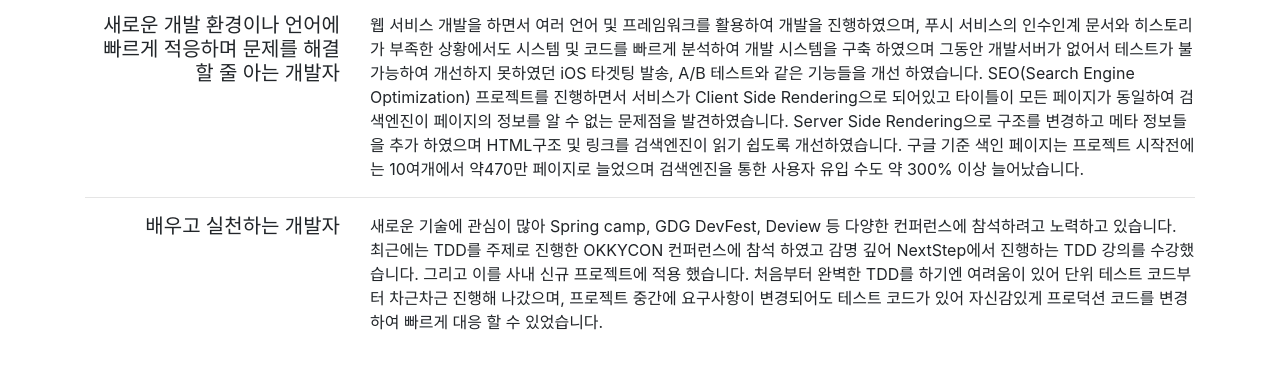
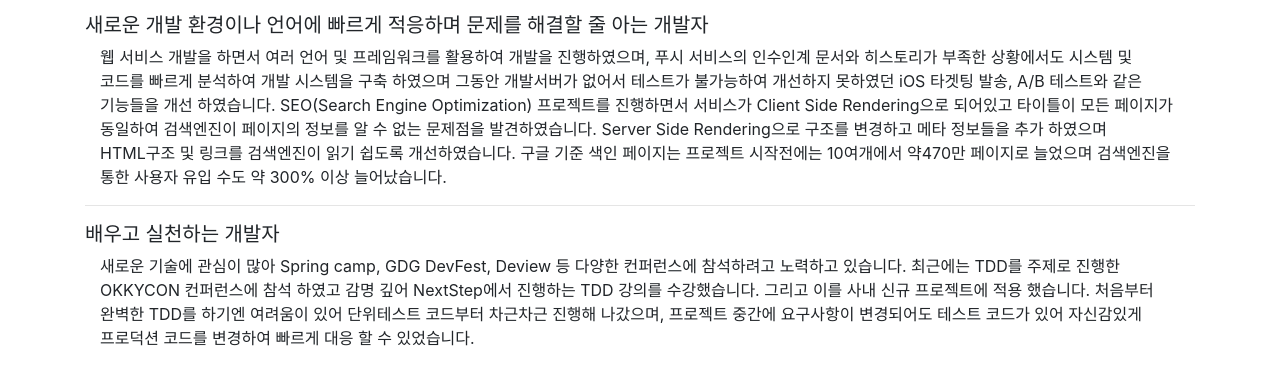
Before and after one commit to mirrors89/resume, a website: page index.html in a window 1280 px wide. Shown: the part 360-739 px from the top of the page. Drawn offline with nearby package versions, Linux system fonts and the light colour scheme.

Commit message:
update introduce

```diff
--- a/index.html
+++ b/index.html
@@ -9,6 +9,7 @@
     crossorigin="anonymous">
   <link rel="stylesheet" href="https://use.fontawesome.com/releases/v5.6.3/css/all.css" integrity="sha384-UHRtZLI+pbxtHCWp1t77Bi1L4ZtiqrqD80Kn4Z8NTSRyMA2Fd33n5dQ8lWUE00s/"
     crossorigin="anonymous">
+  <link rel="stylesheet" href="./style.css">
   <title>이기승의 이력서</title>
 </head>
 
@@ -92,29 +93,42 @@
             </div>
           </div>
         </div>
+
         <div class="row">
-          <div class="col-md-3 col-sm-12 text-md-right">
-            <h5>새로운 개발 환경이나 언어에<br> 빠르게 적응하며 문제를 해결할 줄 아는 개발자</h5>
+          <div class="col-md-12 col-sm-12">
+            <div class="row">
+              <div class="col">
+                <h5>새로운 개발 환경이나 언어에 빠르게 적응하며 문제를 해결할 줄 아는 개발자</h5>
               </div>
-          <div class="col-md-9 col-sm-12">
+            </div>
+            <div class="col-md-12 col-sm-12 text-keep-all">
               웹 서비스 개발을 하면서 여러 언어 및 프레임워크를 활용하여 개발을 진행하였으며, 푸시 서비스의 인수인계 문서와 히스토리가 부족한 상황에서도 시스템 및 코드를 빠르게 분석하여 개발 시스템을
               구축 하였으며 그동안 개발서버가 없어서 테스트가 불가능하여 개선하지 못하였던 iOS 타겟팅 발송, A/B 테스트와 같은 기능들을 개선 하였습니다.
-            SEO(Search Engine Optimization) 프로젝트를 진행하면서 서비스가 Client Side Rendering으로 되어있고 타이틀이 모든 페이지가 동일하여 검색엔진이 페이지의
+              SEO(Search Engine Optimization) 프로젝트를 진행하면서 서비스가 Client Side Rendering으로 되어있고 타이틀이 모든 페이지가 동일하여 검색엔진이
+              페이지의
               정보를 알 수 없는 문제점을 발견하였습니다. Server Side Rendering으로 구조를 변경하고 메타 정보들을 추가 하였으며 HTML구조 및 링크를 검색엔진이 읽기 쉽도록
               개선하였습니다. 구글 기준 색인 페이지는 프로젝트 시작전에는 10여개에서 약470만 페이지로 늘었으며 검색엔진을 통한 사용자 유입 수도 약 300% 이상 늘어났습니다.
             </div>
           </div>
+        </div>
+
         <hr>
+
         <div class="row">
-          <div class="col-md-3 col-sm-12 text-md-right">
+          <div class="col-md-12 col-sm-12">
+            <div class="row">
+              <div class="col">
                 <h5>배우고 실천하는 개발자</h5>
               </div>
-          <div class="col-md-9 col-sm-12">
+            </div>
+            <div class="col-md-12 col-sm-12 text-keep-all">
               새로운 기술에 관심이 많아 Spring camp, GDG DevFest, Deview 등 다양한 컨퍼런스에 참석하려고 노력하고 있습니다. 최근에는 TDD를 주제로 진행한 OKKYCON
-            컨퍼런스에 참석 하였고 감명 깊어 NextStep에서 진행하는 TDD 강의를 수강했습니다. 그리고 이를 사내 신규 프로젝트에 적용 했습니다. 처음부터 완벽한 TDD를 하기엔 여려움이 있어 단위
-            테스트 코드부터 차근차근 진행해 나갔으며, 프로젝트 중간에 요구사항이 변경되어도 테스트 코드가 있어 자신감있게 프로덕션 코드를 변경하여 빠르게 대응 할 수 있었습니다.
+              컨퍼런스에 참석 하였고 감명 깊어 NextStep에서 진행하는 TDD 강의를 수강했습니다. 그리고 이를 사내 신규 프로젝트에 적용 했습니다. 처음부터 완벽한 TDD를 하기엔 여려움이
+              있어 단위테스트 코드부터 차근차근 진행해 나갔으며, 프로젝트 중간에 요구사항이 변경되어도 테스트 코드가 있어 자신감있게 프로덕션 코드를 변경하여 빠르게 대응 할 수 있었습니다.
             </div>
           </div>
+        </div>
+
       </div>
     </div>
     <!-- /Introduce -->
--- a/package.json
+++ b/package.json
@@ -8,7 +8,7 @@
   },
   "repository": {
     "type": "git",
-    "url": "git+https://github.com/mirrors89/resume.git"
+    "url": "https://github.com/mirrors89/resume.git"
   },
   "author": "Keeseung Lee <lee01494@gmail.com>",
   "license": "ISC",
--- /dev/null
+++ b/style.css
@@ -0,0 +1,3 @@
+.text-keep-all {
+  word-break: keep-all;
+}
```
Lines whose indentation alone changed are shown as unchanged.
